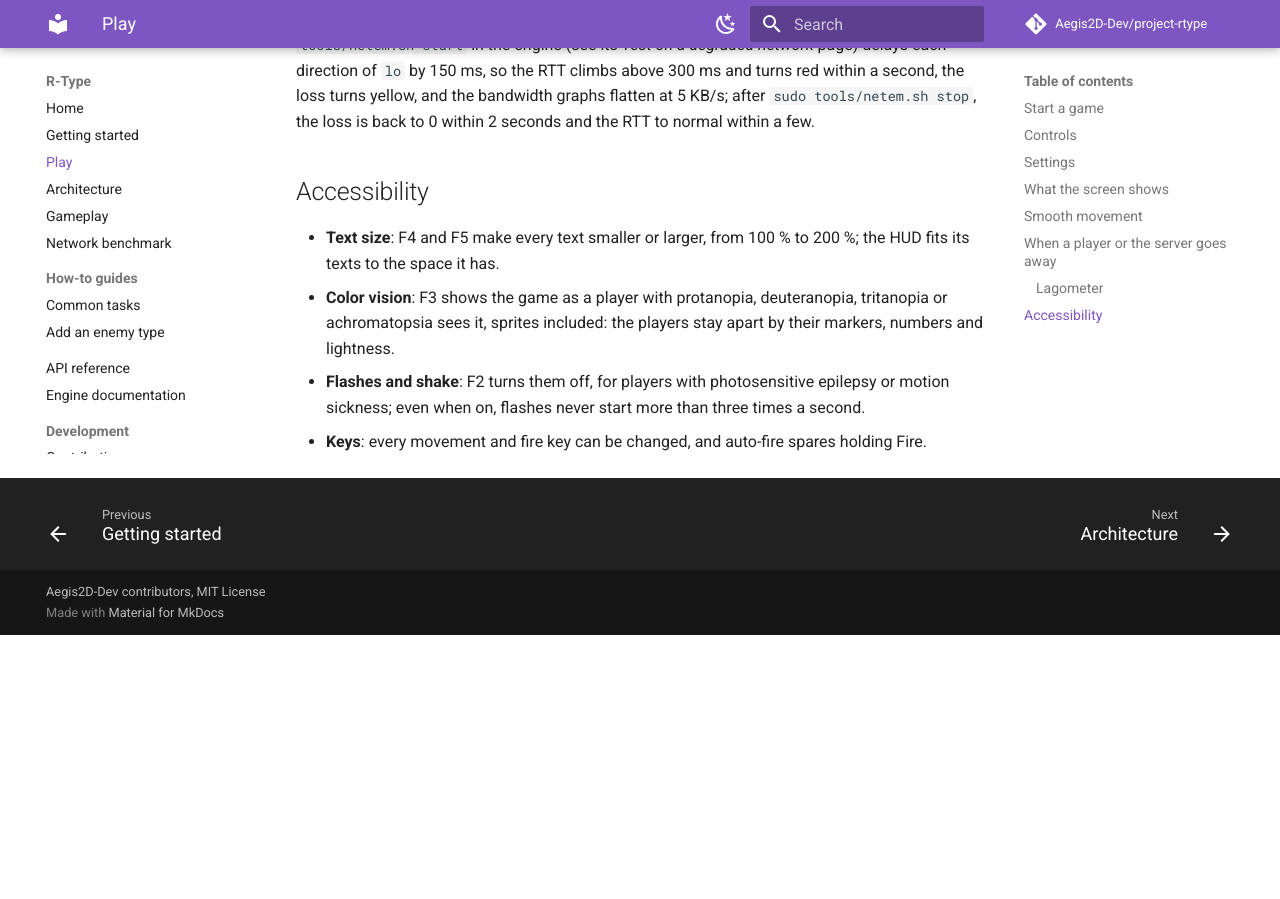
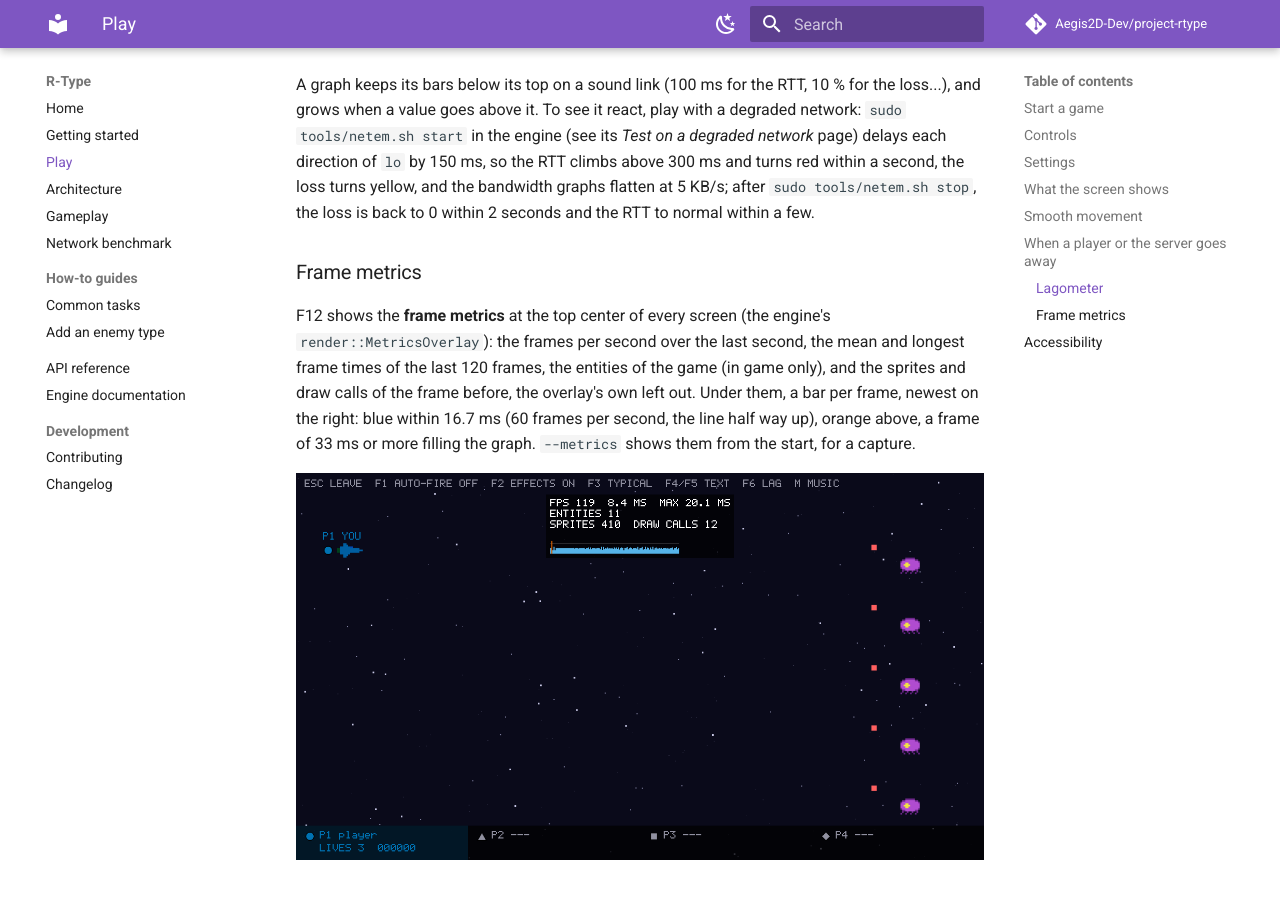
Before and after one commit to Aegis2D-Dev/project-rtype, an MkDocs documentation site: the page built from docs/play.md, in a window 1280 px wide and 900 px high, scrolled down 4950 px. Built offline with MkDocs 1.6.1 and Material for MkDocs 9.7.7, drawn with Linux system fonts in a browser that asks for light colours; comment, search, counter and statistics services are not loaded; before the commit the page ends 5585 px from its top, so only the background shows below that; some of the changed text lies outside the part shown.

Commit message:
feat(docs): documented the frame metrics and updated changelogs

```diff
--- a/docs/play.md
+++ b/docs/play.md
@@ -71,6 +71,7 @@ server and `--join`:
 | `--settings <file>` | Settings file to use instead of the player's own (below) |
 | `--frames <count>` | Quit after this many frames (tests, captures) |
 | `--screenshot <png>` | Save the frame before the last one (after 300 frames by default) |
+| `--metrics` | Show the frame metrics from the start, as F12 does |
 
 ## Controls
 
@@ -84,6 +85,7 @@ server and `--join`:
 | Color vision preview | F3 | |
 | Smaller / larger text | F4 / F5 | |
 | Lagometer on / off | F6 | |
+| Frame metrics on / off | F12 | |
 | Music on / off | M (in game) | |
 
 The movement and fire keys can be changed on the connect screen: select a control with
@@ -170,6 +172,18 @@ red within a second, the loss turns yellow, and the bandwidth graphs flatten at
 after `sudo tools/netem.sh stop`, the loss is back to 0 within 2 seconds and the RTT to
 normal within a few.
 
+### Frame metrics
+
+F12 shows the **frame metrics** at the top center of every screen (the engine's
+`render::MetricsOverlay`): the frames per second over the last second, the mean and longest
+frame times of the last 120 frames, the entities of the game (in game only), and the
+sprites and draw calls of the frame before, the overlay's own left out. Under them, a bar
+per frame, newest on the right: blue within 16.7 ms (60 frames per second, the line half
+way up), orange above, a frame of 33 ms or more filling the graph. `--metrics` shows them
+from the start, for a capture.
+
+![R-Type with the frame metrics: 119 frames per second, 8.4 ms a frame, 11 entities, 410 sprites in 12 draw calls, and an orange bar for a slower frame.](images/frame-metrics.png)
+
 ## Accessibility
 
 - **Text size**: F4 and F5 make every text smaller or larger, from 100 % to 200 %; the
```
Also changed, not shown: CHANGELOG.md (+1 -0 lines), changelogs/2026-11-05-client-frame-metrics.md (added, +47 -0 lines), docs/architecture.md (+1 -1 lines), docs/images/frame-metrics.png (added).
